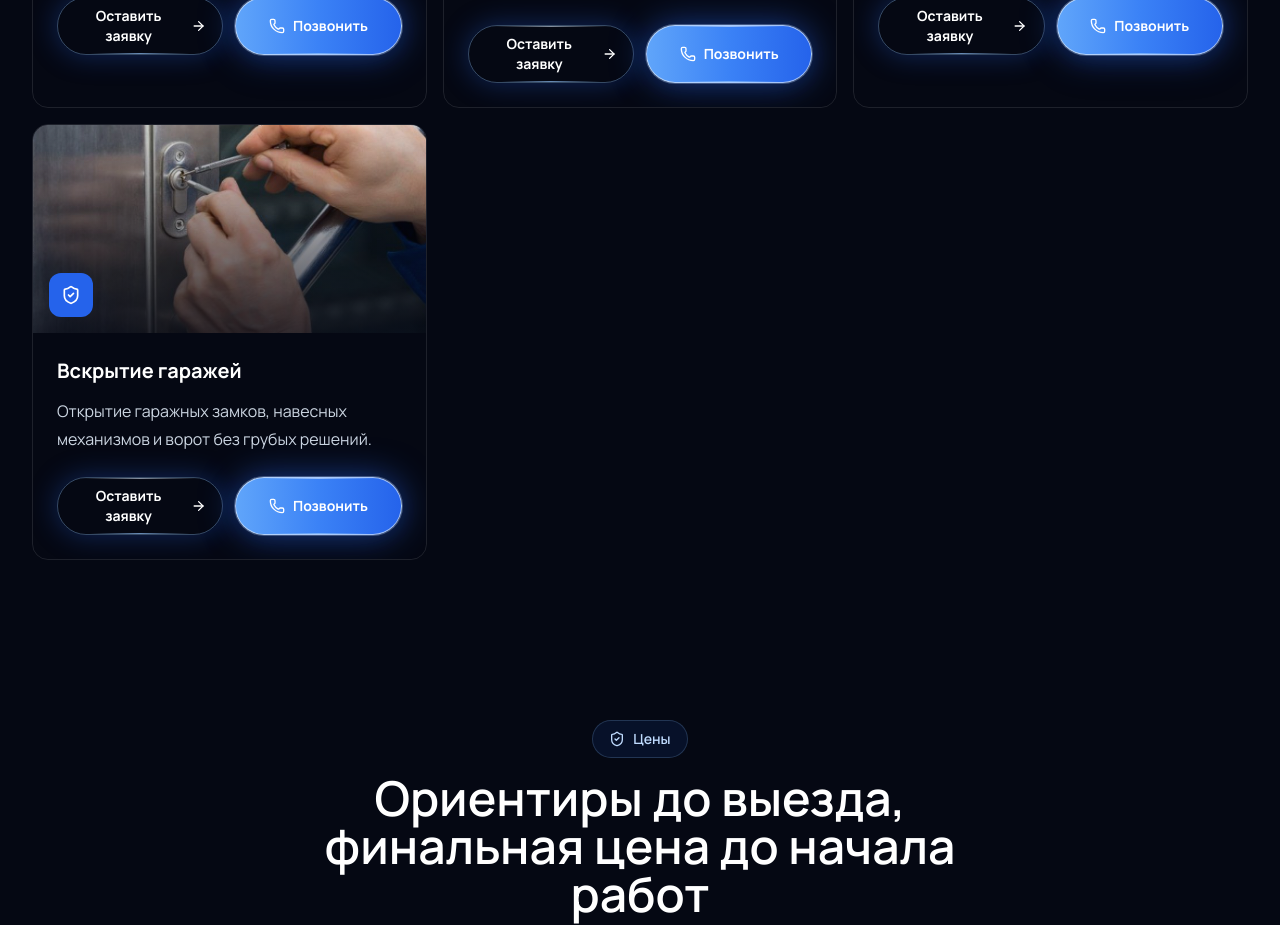
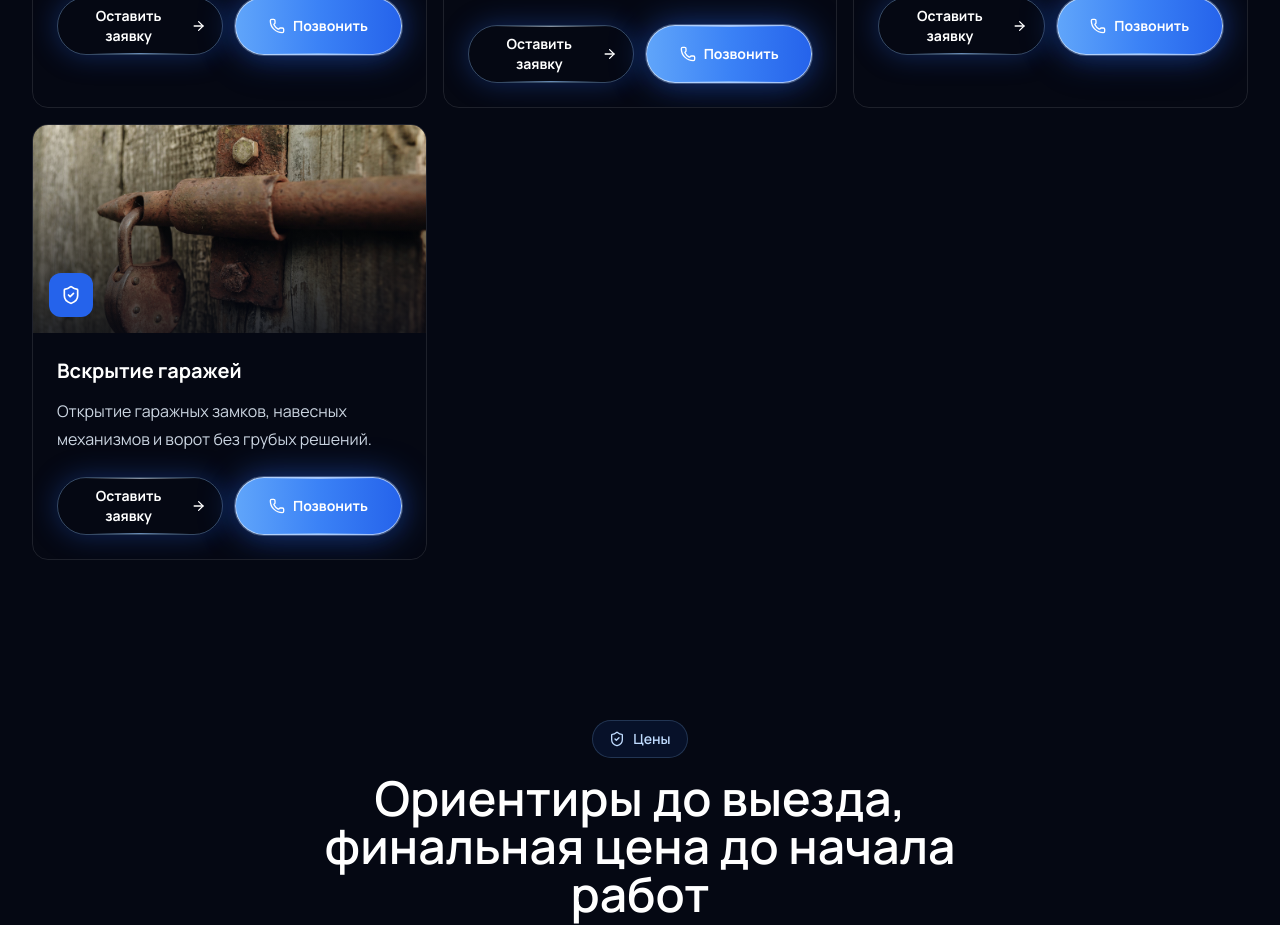
Before and after one commit to nikweb3nity-svg/landing_key_sevast, a Next.js app: page / in a window 1280 px wide. Shown: the part 2240-3165 px from the top of the page. Built offline with nearby package versions, Linux system fonts and the light colour scheme.

Commit message:
Update garage service image

```diff
--- a/src/data/landing.ts
+++ b/src/data/landing.ts
@@ -70,7 +70,7 @@ export const landingContent = {
     {
       title: "Вскрытие гаражей",
       text: "Открытие гаражных замков, навесных механизмов и ворот без грубых решений.",
-      image: "/images/door-lock-metal.png",
+      image: "/images/garage-padlock.jpg",
     },
   ],
   prices: [
```
Also changed, not shown: public/images/garage-padlock.jpg (added).
